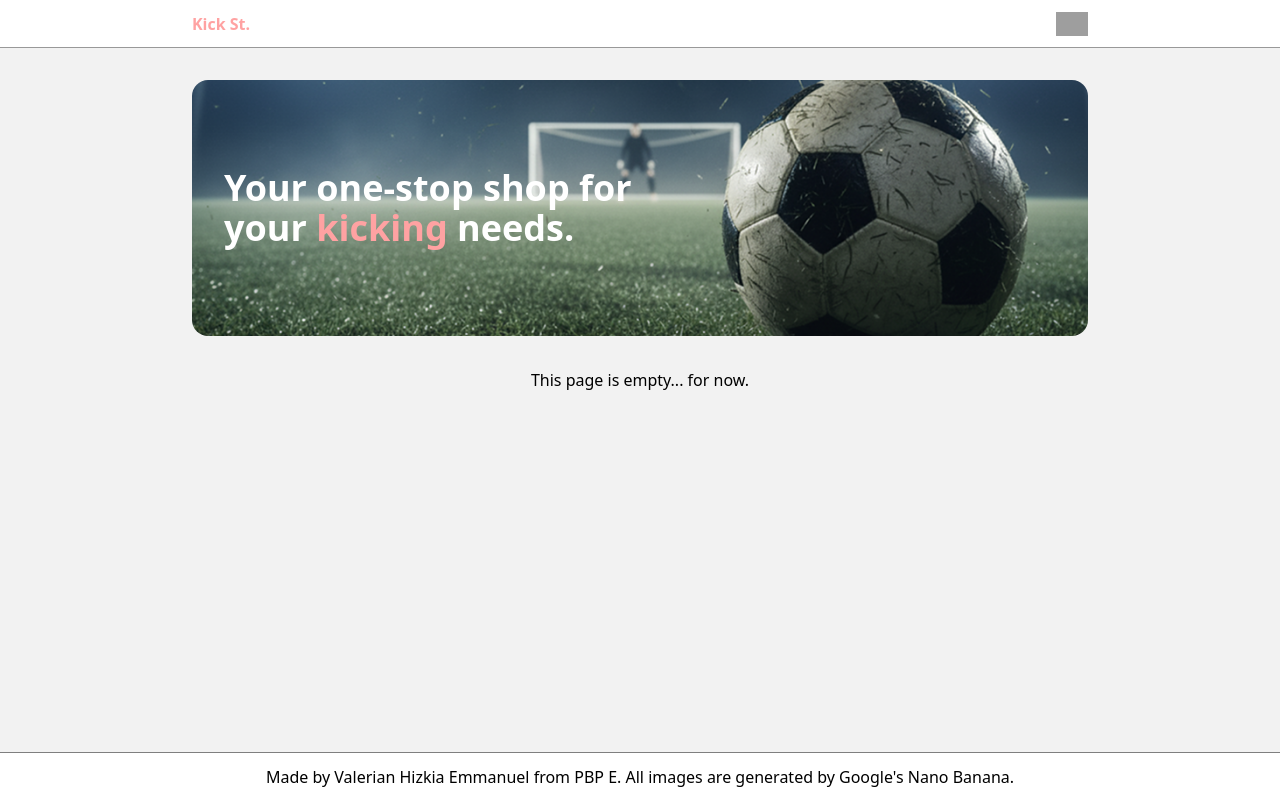
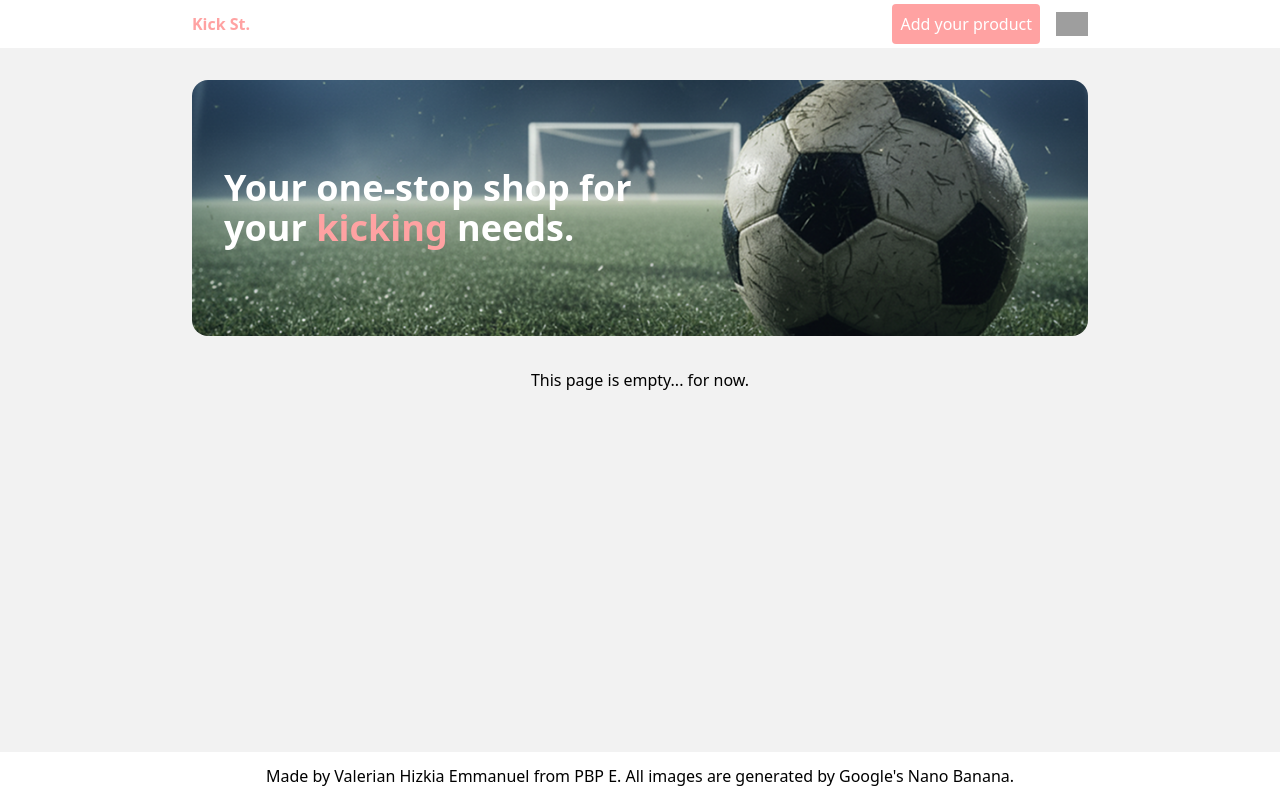
Before and after one commit to Kritzeey/kick-street, a Django app: page / in a window 1280 px wide. Run offline with Django 5.2, Linux system fonts and the light colour scheme; grey boxes are pictures that could not be loaded.

Commit message:
feat: add create_product view, add form skeleton

```diff
--- a/kick_street/settings.py
+++ b/kick_street/settings.py
@@ -31,7 +31,7 @@ PRODUCTION = os.getenv("PRODUCTION", "False").lower() == 'true';
 # SECURITY WARNING: don't run with debug turned on in production!
 DEBUG = True
 
-ALLOWED_HOSTS = ["valerian-hizkia-kick-street.pbp.cs.ui.ac.id"]
+ALLOWED_HOSTS = ["127.0.0.1", "valerian-hizkia-kick-street.pbp.cs.ui.ac.id"]
 
 
 # Application definition
--- a/main/templates/components/footer.html
+++ b/main/templates/components/footer.html
@@ -2,7 +2,7 @@
     <script src="https://cdn.jsdelivr.net/npm/@tailwindcss/browser@4"></script>
 </head>
 <body>
-    <footer class="w-full h-12 bg-white bottom-0 absolute border-t border-black/50 flex items-center justify-center">
+    <footer class="w-full h-12 bg-white bottom-0 absolute flex items-center justify-center">
         Made by {{ name }} from {{ class }}. All images are generated by Google's Nano Banana.
     </footer>
 </body>
--- a/main/templates/components/navbar.html
+++ b/main/templates/components/navbar.html
@@ -2,15 +2,23 @@
     <script src="https://cdn.jsdelivr.net/npm/@tailwindcss/browser@4"></script>
 </head>
 <body>
-    <nav class="w-full fixed top-0 h-12 z-50 border-b border-black/40 bg-white">
+    <nav class="w-full fixed top-0 h-12 z-50 bg-white">
         <div class="max-w-4xl h-full mx-auto flex items-center justify-between">
-            <a href="/" class="font-bold text-red-300">
+            <a href="{% url 'main:show_main' %}" class="font-bold text-red-300">
                 {{ title }}
             </a>
 
-            <a href="https://github.com/Kritzeey/kick-street">
-                <img height="32" width="32" src="https://cdn.jsdelivr.net/gh/devicons/devicon@latest/icons/github/github-original.svg" />
-            </a>
+            <div class="flex gap-4 h-full items-center">
+                <a href="{% url 'main:show_create_product' %}">
+                    <div class="p-2 bg-red-300 text-white rounded">
+                        Add your product
+                    </div>
+                </a>
+
+                <a href="https://github.com/Kritzeey/kick-street">
+                    <img height="32" width="32" src="https://cdn.jsdelivr.net/gh/devicons/devicon@latest/icons/github/github-original.svg" />
+                </a>
+            </div>
         </div>
     </nav>
 </body>
--- /dev/null
+++ b/main/templates/create_product.html
@@ -0,0 +1,5 @@
+<h1>Add Products</h1>
+
+<form method="POST">
+
+</form>
--- a/main/urls.py
+++ b/main/urls.py
@@ -1,8 +1,9 @@
 from django.urls import path
-from main.views import show_main
+from main.views import show_main, show_create_product
 
 app_name="main"
 
 urlpatterns = [
-    path("", show_main, name="show_main")
+    path("", show_main, name="show_main"),
+    path("create-product/", show_create_product, name="show_create_product"),
 ]
--- a/main/views.py
+++ b/main/views.py
@@ -1,4 +1,6 @@
-from django.shortcuts import render
+from django.shortcuts import redirect, render
+
+from main.forms import ProductForm
 
 def show_main(request):
     context = {
@@ -8,3 +10,14 @@ def show_main(request):
     }
 
     return render(request, "main.html", context)
+
+def show_create_product(request):
+    form = ProductForm(request.POST)
+
+    if form.is_valid() and request.method == "POST":
+        form.save()
+        return redirect("main:show_main")
+
+    context = {"form": form}
+
+    return render(request, "create_product.html", context)
```
Also changed, not shown: main/forms.py (added, +8 -0 lines).
